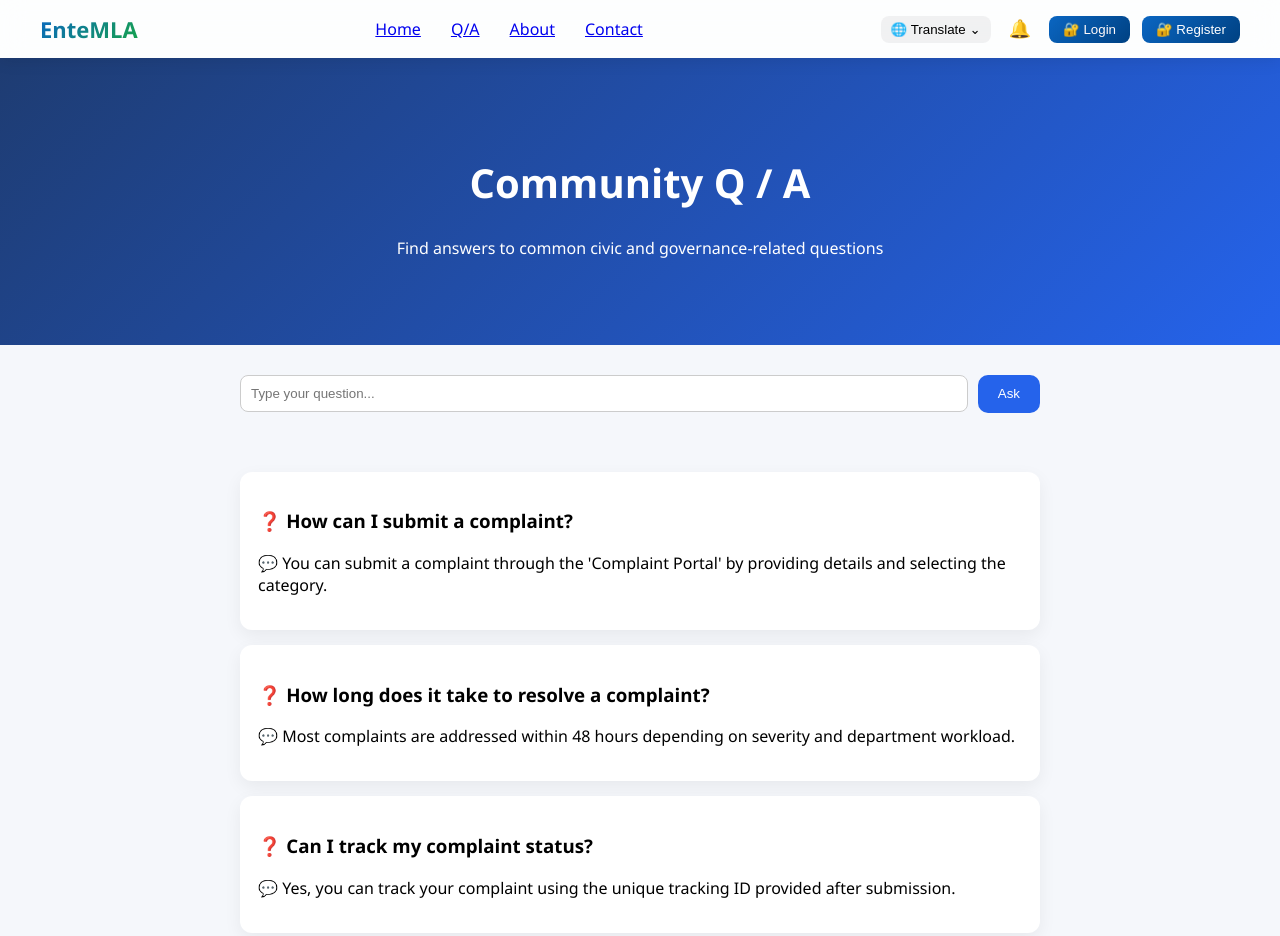
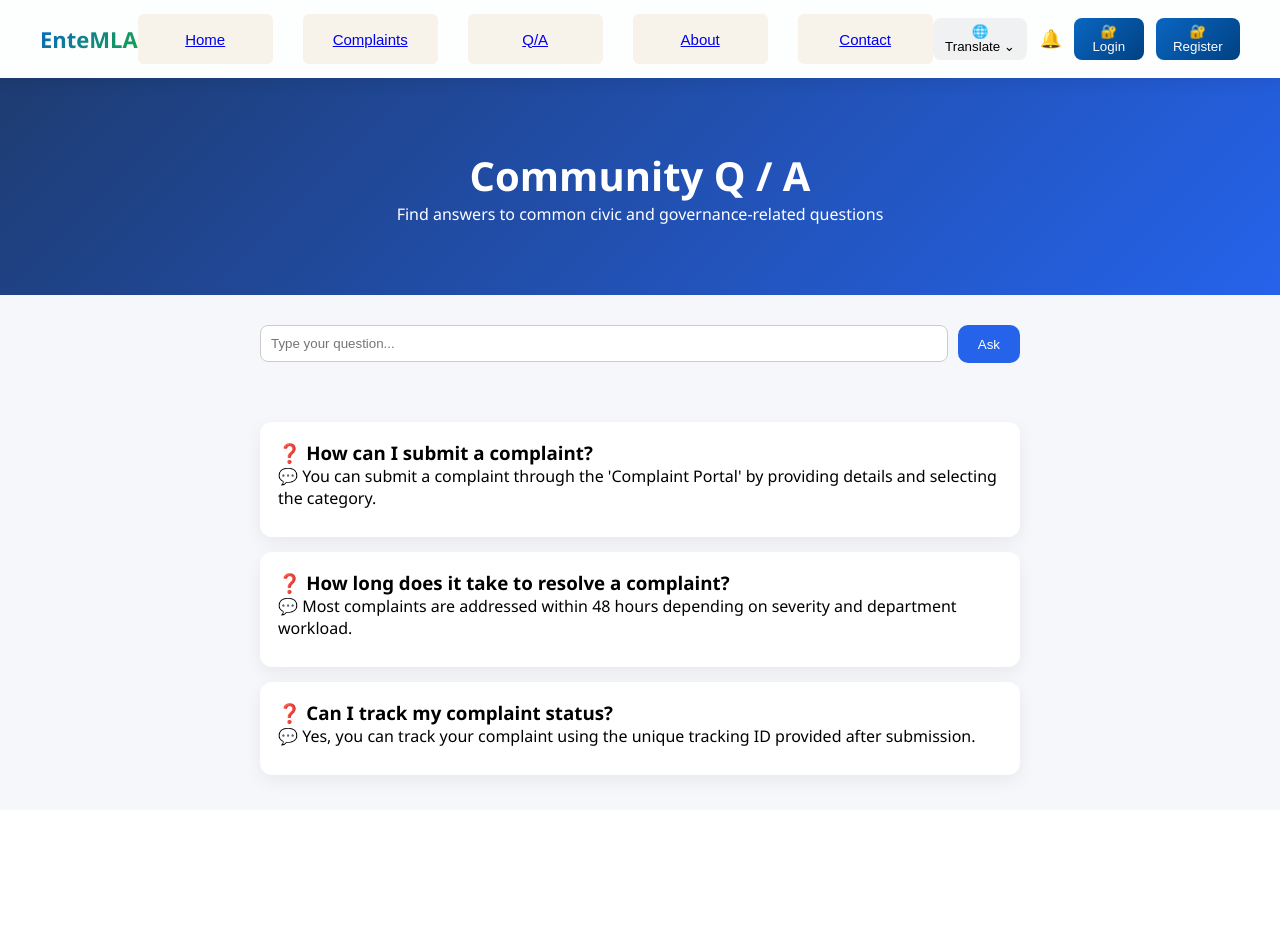
Before and after one commit to asnapareeth004-hue/entemlaproject, a React (Create React App) app: page /QA in a window 1280 px wide. Shown: the top 936 px of the page. After the commit the page ends 810 px from the top, so only its background shows below. Built offline with nearby package versions, Linux system fonts and the light colour scheme.

Commit message:
updated2

```diff
--- a/src/App.js
+++ b/src/App.js
@@ -1,44 +1,28 @@
 import React from "react";
+import "./App.css";
 import { BrowserRouter as Router, Routes, Route } from "react-router-dom";
 
 import Home from "./pages/Home";
 import AuthPage from "./pages/AuthPage";
-import CitizenDashboard from "./pages/CitizenDashboard";
 import Contact from "./pages/Contact";
 import About from "./pages/About";
 import QA from "./pages/QA";
 
-import { AuthProvider } from "./context/AuthContext";
-import ProtectedRoute from "./components/ProtectedRoute";
-
 function App() {
   return (
-    <AuthProvider>
-      <Router>
+    <Router>
+      <div className="App">
 
         <Routes>
-
           <Route path="/" element={<Home />} />
+          <Route path="/auth" element={<AuthPage />} />
           <Route path="/contact" element={<Contact />} />
-          <Route path="/about" element={<About />} />
-          <Route path="/qa" element={<QA />} />
-
-          {/* 🔐 PROTECTED ROUTE (CITIZEN ONLY) */}
-          <Route
-            path="/citizen"
-            element={
-              <ProtectedRoute role="citizen">
-                <CitizenDashboard />
-              </ProtectedRoute>
-            }
-          />
-
-          <Route path="/auth" element={<AuthPage />} />
-
+          <Route path="/About" element={<About />} />
+          <Route path="/QA" element={<QA />} />
         </Routes>
 
-      </Router>
-    </AuthProvider>
+      </div>
+    </Router>
   );
 }
 
--- a/src/components/ProtectedRoute.jsx
+++ /dev/null
@@ -1,21 +0,0 @@
-import React from "react";
-import { Navigate } from "react-router-dom";
-import { useAuth } from "../context/AuthContext";
-
-const ProtectedRoute = ({ children, role }) => {
-  const { user } = useAuth();
-
-  // ❌ NOT LOGGED IN
-  if (!user) {
-    return <Navigate to="/" />;
-  }
-
-  // ❌ WRONG ROLE
-  if (role && user.role !== role) {
-    return <Navigate to="/" />;
-  }
-
-  return children;
-};
-
-export default ProtectedRoute;
--- a/src/components/home/Navbar.css
+++ b/src/components/home/Navbar.css
@@ -32,9 +32,11 @@
 }
 
 .nav-links button {
-  background: none;
+  background: rgb(247, 242, 234);
   border: none;
-  font-size: 14px;
+  width: 135px;
+  height: 50px;
+  font-size: 15px;
   color: #333;
   cursor: pointer;
   padding: 6px 10px;
--- a/src/components/home/Navbar.jsx
+++ b/src/components/home/Navbar.jsx
@@ -1,11 +1,8 @@
 import React, { useState, useRef, useEffect } from "react";
 import "./Navbar.css";
 import { Link } from "react-router-dom";
-import { useAuth } from "../../context/AuthContext";
 
 const Navbar = () => {
-  const { user, login, logout } = useAuth();
-
   const [langOpen, setLangOpen] = useState(false);
   const [selectedLang, setSelectedLang] = useState("Translate");
   const [authOpen, setAuthOpen] = useState(false);
@@ -13,7 +10,7 @@ const Navbar = () => {
 
   const loginRef = useRef();
   const registerRef = useRef();
-  const langRef = useRef(); // ✅ now used properly
+  const langRef = useRef();
 
   useEffect(() => {
     const handleClickOutside = (event) => {
@@ -37,7 +34,6 @@ const Navbar = () => {
       document.removeEventListener("mousedown", handleClickOutside);
     };
 }, []);
-
   const handleLanguageChange = (lang) => {
     let label = "Translate";
     if (lang === "en") label = "English";
@@ -56,26 +52,18 @@ const Navbar = () => {
 
       {/* NAV LINKS */}
       <div className="nav-links">
-        <Link to="/">Home</Link>
-
-        {/* citizen-only links */}
-        {user?.role === "citizen" && (
-          <>
-            <Link to="/citizen">My Complaints</Link>
-            <Link to="/track">Track Complaint</Link>
-          </>
-        )}
-
-        <Link to="/qa">Q/A</Link>
-        <Link to="/about">About</Link>
-        <Link to="/contact">Contact</Link>
+        <button><Link to="/">Home</Link></button>
+        <button><Link to="/complaints">Complaints</Link></button>
+        <button><Link to="/qa">Q/A</Link></button>
+        <button><Link to="/about">About</Link></button>
+        <button><Link to="/contact">Contact</Link></button>
       </div>
 
       {/* RIGHT SECTION */}
       <div className="right-section">
 
-        {/* 🌐 LANGUAGE */}
-        <div className="translate-container" ref={langRef}>
+        {/* TRANSLATE */}
+        <div className="translate-container">
           <button
             className="translate-btn"
             onClick={() => setLangOpen(!langOpen)}
@@ -84,7 +72,7 @@ const Navbar = () => {
           </button>
 
           {langOpen && (
-            <div className="translate-menu">
+            <div className="translate-menu" ref={langRef}>
               <div onClick={() => handleLanguageChange("en")}>English</div>
               <div onClick={() => handleLanguageChange("ml")}>Malayalam</div>
               <div onClick={() => handleLanguageChange("hi")}>Hindi</div>
@@ -92,13 +80,10 @@ const Navbar = () => {
           )}
         </div>
 
-        {/* 🔔 NOTIFICATION */}
+        {/* NOTIFICATION */}
         <button className="bell-btn">🔔</button>
 
-        {/* 🔐 AUTH SECTION */}
-        {!user ? (
-          <>
-            {/* LOGIN */}
+        {/* LOGIN DROPDOWN */}
         <div className="translate-container" ref={loginRef}>
           <button
             className="login"
@@ -109,14 +94,13 @@ const Navbar = () => {
 
           {authOpen && (
             <div className="translate-menu">
-                  <Link onClick={() => login("citizen")}>👤 Citizen</Link>
-                  <Link onClick={() => login("mla")}>🏛️ MLA</Link>
-                  <Link onClick={() => login("employee")}>👨‍💼 Employee</Link>
+              <Link to="/citizen">👤 Citizen</Link>
+              <Link to="/mla">🏛️ MLA</Link>
+              <Link to="/employee">👨‍💼 Employee</Link>
             </div>
           )}
         </div>
 
-            {/* REGISTER */}
           <div className="translate-container" ref={registerRef}>
           <button
             className="register"
@@ -124,7 +108,6 @@ const Navbar = () => {
           >
             🔐 Register
           </button>
-
           {registerOpen && (
             <div className="translate-menu">
               <Link to="/register/citizen">👤 Citizen</Link>
@@ -132,15 +115,6 @@ const Navbar = () => {
             </div>
           )}
           </div>
-          </>
-        ) : (
-          /* 👤 PROFILE SECTION */
-          <div className="profile">
-            <span>👤 {user.name}</span>
-            <button onClick={logout}>Logout</button>
-          </div>
-        )}
-
       </div>
     </nav>
   );
--- a/src/context/AuthContext.jsx
+++ /dev/null
@@ -1,40 +0,0 @@
-import React, { createContext, useContext, useState, useEffect } from "react";
-
-const AuthContext = createContext();
-
-export const AuthProvider = ({ children }) => {
-  const [user, setUser] = useState(null);
-
-  // 🔥 LOAD USER FROM LOCALSTORAGE (IMPORTANT)
-  useEffect(() => {
-    const savedUser = localStorage.getItem("user");
-    if (savedUser) {
-      setUser(JSON.parse(savedUser));
-    }
-  }, []);
-
-  // LOGIN
-  const login = (role) => {
-    const userData = {
-      name: "Keerthana",
-      role: role,
-    };
-
-    setUser(userData);
-    localStorage.setItem("user", JSON.stringify(userData));
-  };
-
-  // LOGOUT
-  const logout = () => {
-    setUser(null);
-    localStorage.removeItem("user");
-  };
-
-  return (
-    <AuthContext.Provider value={{ user, login, logout }}>
-      {children}
-    </AuthContext.Provider>
-  );
-};
-
-export const useAuth = () => useContext(AuthContext);
```
Lines whose indentation alone changed are shown as unchanged.
